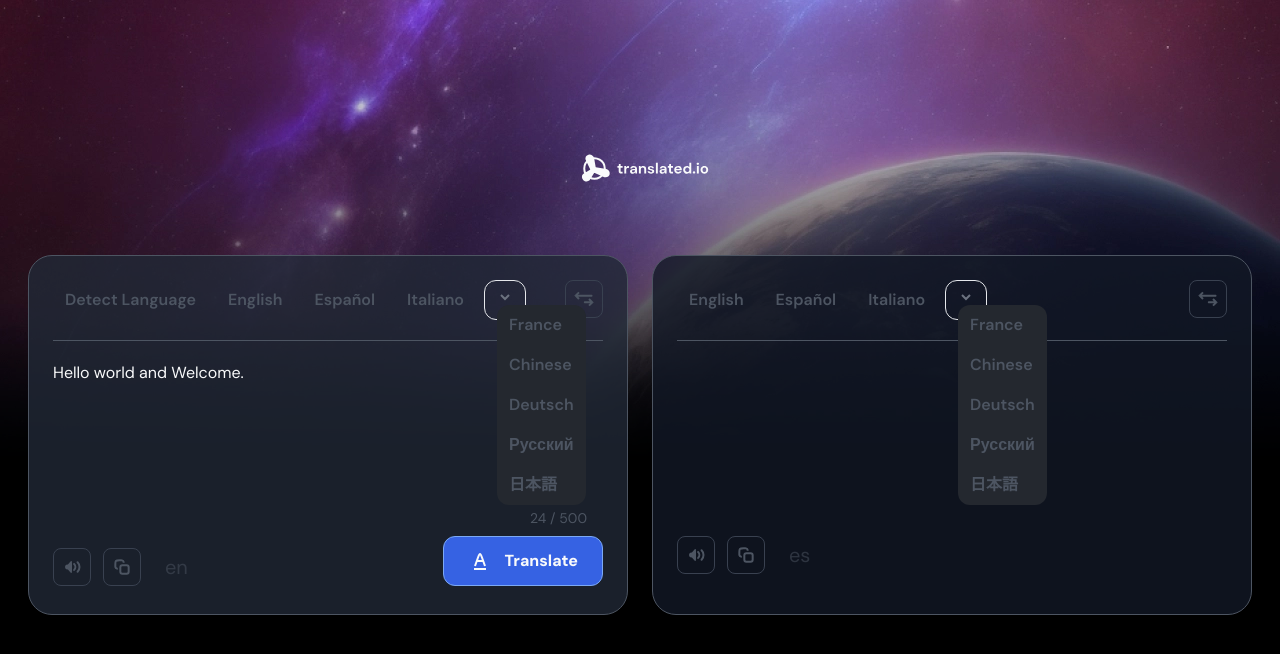
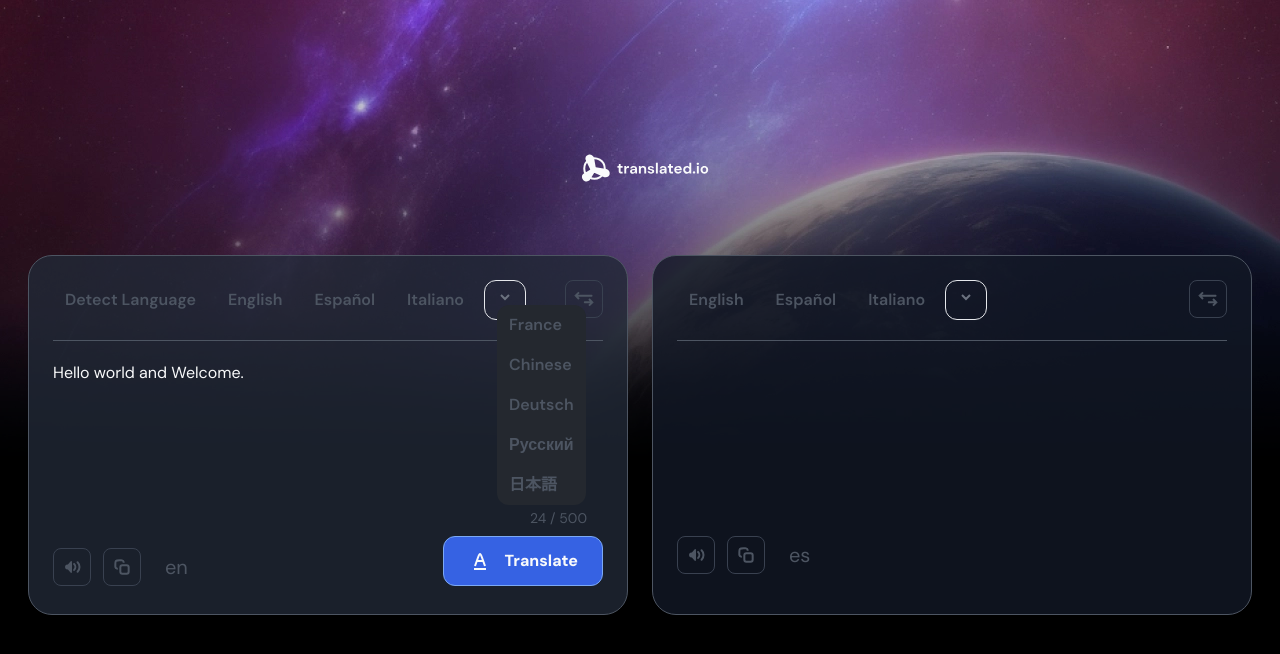
Before and after one commit to marcosfrias28/Translate-app, a React (Vite) app: page / in a window 1280 px wide. Both pictures are taken after a click on the element 505 px from the left and 299 px from the top of the page. Shown: the top 654 px of the page. Built offline with nearby package versions, Linux system fonts and the light colour scheme.

Commit message:
Sonner Toast dependecy added and copy text function updated

```diff
--- a/package.json
+++ b/package.json
@@ -12,7 +12,8 @@
   "dependencies": {
     "axios": "^1.6.8",
     "react": "^18.2.0",
-    "react-dom": "^18.2.0"
+    "react-dom": "^18.2.0",
+    "sonner": "^1.4.41"
   },
   "devDependencies": {
     "@eslint/eslintrc": "^3.0.2",
--- a/src/App.jsx
+++ b/src/App.jsx
@@ -2,6 +2,7 @@ import Logo from './assets/Logo.jsx'
 import './index.css'
 import { TargetCard } from './components/TargetCard.jsx'
 import { SourceCard } from './components/SourceCard.jsx'
+import { Toaster } from 'sonner'
 function App () {
   const bgUrl = './bg.webp'
   return (
@@ -21,6 +22,7 @@ function App () {
           <TargetCard bgColor={'#121826cc'} />
         </section>
       </main>
+      <Toaster richColors position='bottom-center' />
     </>
   )
 }
--- a/src/components/OptionButton.jsx
+++ b/src/components/OptionButton.jsx
@@ -1,5 +1,6 @@
 import { useContext } from 'react'
 import { SourceContext } from '../context/SourceContext'
+import { toast } from 'sonner'
 
 export default function OptionButton ({ children, usage, source }) {
   const { state, dispatch } = useContext(SourceContext)
@@ -14,8 +15,7 @@ export default function OptionButton ({ children, usage, source }) {
           textarea.select()
           await navigator.clipboard
             .writeText(textarea.value)
-            .then(console.log('Copiado Exitosamente')) //TODO: Effect Copied
-            .catch(e => console.error(error, 'No se pudo copiar el texto'))
+            .then(toast.success('Copied to the clipboard'))
         }
         copyText()
         break
@@ -30,7 +30,6 @@ export default function OptionButton ({ children, usage, source }) {
         break
       case 'change-value':
         dispatch({ type: 'INTERCHANGE_LANG', payload: state.sourceLang })
-        console.log(state)
         break
       default:
         break
--- a/src/components/Options.jsx
+++ b/src/components/Options.jsx
@@ -2,16 +2,16 @@ import Copy from '../assets/Copy'
 import Sound_max_fill from '../assets/sound_max_fill'
 import OptionButton from './OptionButton'
 
-export function Options ({ language }) {
+export function Options ({ language, source }) {
   return (
     <div className='flex flex-nowrap gap-3 place-items-center'>
-      <OptionButton usage='read' source>
+      <OptionButton usage='read' source={source}>
         <Sound_max_fill />
       </OptionButton>
-      <OptionButton usage='copy' source>
+      <OptionButton usage='copy' source={source}>
         <Copy />
       </OptionButton>
-      <p className='text-[#4D5562] text-xl pl-3 opacity-50'>
+      <p className='text-[#4D5562] text-xl pl-3'>
         {language !== 'null' ? language : 'auto'}
       </p>
     </div>
--- a/src/components/SelectLangBlock.jsx
+++ b/src/components/SelectLangBlock.jsx
@@ -6,17 +6,8 @@ import ExpandDown from '../assets/ExpandDown'
 
 export default function SelectLangBlock ({ source }) {
   const name = source ? 'source' : 'target'
-  const { state, isOpen, setIsOpen } = useContext(SourceContext)
   const [render, setRender] = useState(false)
-  useEffect(() => {
-    let Rendering = false
-    if (isOpen) {
-      Rendering = true
-    } else {
-      Rendering = false
-    }
-    setRender(Rendering)
-  }, [isOpen])
+
   return (
     <div className='flex flex-row flex-nowrap justify-between text-[#4D5562] font-semibold'>
       <form
@@ -30,13 +21,13 @@ export default function SelectLangBlock ({ source }) {
         <LangButton content='Español' name={name} value='es' />
         <LangButton content='Italiano' name={name} value='it' />
         <div
-          onClick={() => setIsOpen(true)}
+          onClick={() => setRender(true)}
           className='relative border rounded-xl px-3 py-2 cursor-pointer has-[div:has(label:has(input:checked))]:bg-[#4d5562] has-[input:checked]:text-[#cdd5e0]'
         >
           <ExpandDown />
-          {render && (
+          {source && render && (
             <div
-              onClick={() => setIsOpen(false)}
+              onClick={() => setRender(false)}
               className='flex z-50 absolute flex-col flex-nowrap bg-[#24282f] rounded-xl'
             >
               <LangButton content='France' name={name} value='fr' />
--- a/src/components/SourceCard.jsx
+++ b/src/components/SourceCard.jsx
@@ -52,7 +52,7 @@ export function SourceCard ({ bgColor }) {
 
         {/*  Latests Buttons Block */}
         <div className='flex flex-nowrap w-full place-content-between items-end gap-4'>
-          <Options language={state.sourceLang} />
+          <Options language={state.sourceLang} source={true} />
           <div>
             <button
               onClick={useTranslateButton}
--- a/src/components/TextAreaBlock.jsx
+++ b/src/components/TextAreaBlock.jsx
@@ -1,9 +1,9 @@
 import { useContext, useEffect, useState } from 'react'
 import { SourceContext } from '../context/SourceContext'
 
-export default function TextAreaBlock ({ target, source }) {
-  const [areaLenght, setAreaLenght] = useState(24)
+export default function TextAreaBlock ({ source }) {
   const { state, dispatch } = useContext(SourceContext)
+  const [areaLenght, setAreaLenght] = useState(state.textAreaSource.length)
   function handleTextArea (event) {
     dispatch({
       type: 'SET_TEXT_AREA_SOURCE',
@@ -11,10 +11,6 @@ export default function TextAreaBlock ({ target, source }) {
     })
     setAreaLenght(event.target.textLength)
   }
-
-  useEffect(() => {
-    document.querySelector('#textAreaTarget').value = state.textAreaTarget
-  }, [state])
 
   return (
     <div className='w-full relative'>
```
Also changed, not shown: 2 other files (tests, documents, lock files or other folders).
